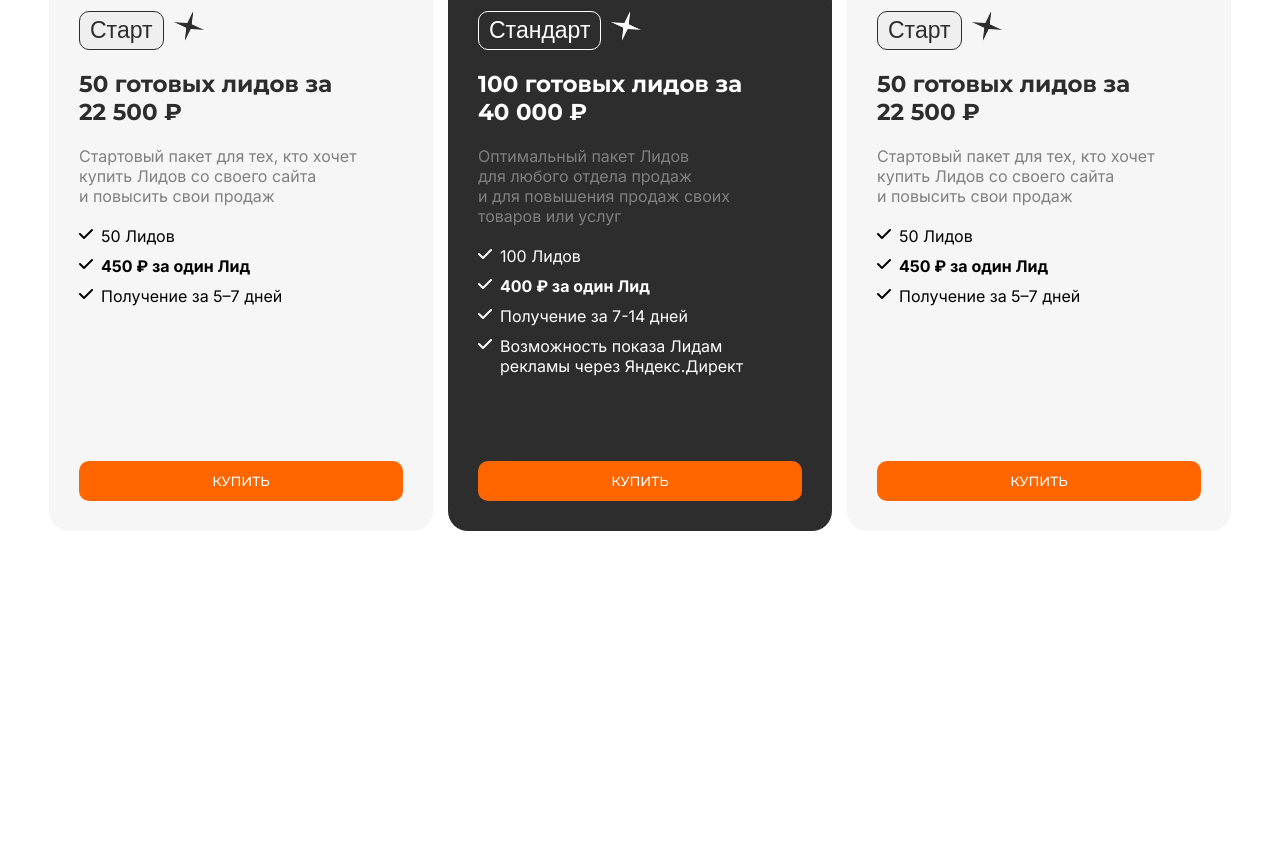
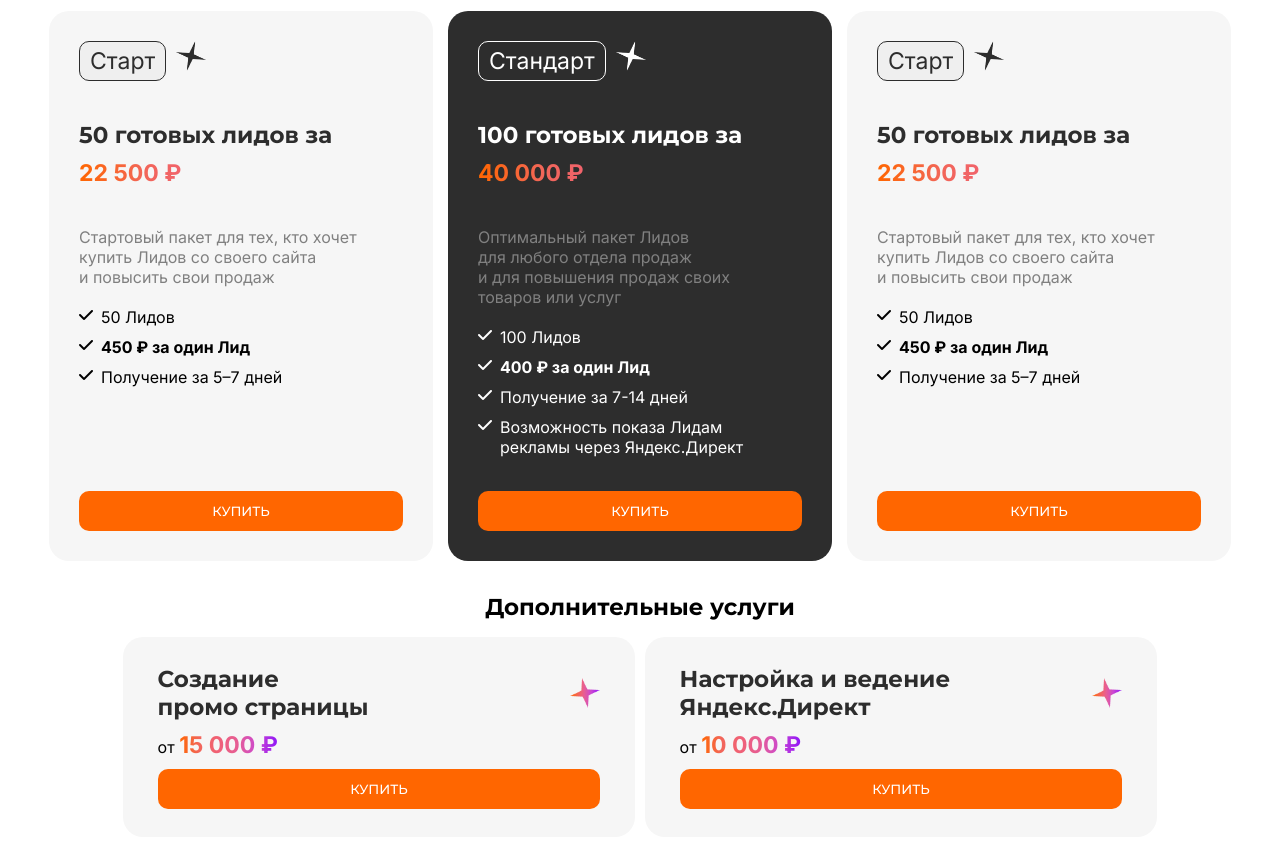
Before and after one commit to fek1ss/leadconveer-layout, a plain HTML site: page index.html in a window 1280 px wide. Shown: the part 1489-2336 px from the top of the page. Before the commit the page ends 2020 px from the top, so only its background shows below. Drawn offline with Linux system fonts and the light colour scheme; a web font is replaced by a local one.

Commit message:
feat: добавил additional section

```diff
--- a/index.html
+++ b/index.html
@@ -141,7 +141,8 @@
         <h3 class="secondary__title">Стоимость технологий <br>
         <span class="orange-title">«Лид Конвейер»</span></h3>
         <p class="prices__description">Оптимальные тарифы и цены на получение готовых Лидов и заявок <br>
-          с вашего сайта, без переплаты и абонентской платы</p>
+          с вашего сайта, без переплаты и абонентской платы
+        </p>
       </div>
       <div class="prices__cards">
 
@@ -153,7 +154,7 @@
             </div>
 
             <h3 class="prices__title">50 готовых лидов за
-              <br> <span class="orange-title">22 500 ₽</span>
+              <br> <span class="gradient-text">22 500 ₽</span>
             </h3>
 
             <p class="prices__text">
@@ -187,7 +188,7 @@
             </div>
 
             <h3 class="prices__title white-text">100 готовых лидов за
-              <br> <span class="orange-title">40 000 ₽</span>
+              <br> <span class="gradient-text">40 000 ₽</span>
             </h3>
 
             <p class="prices__text">
@@ -227,7 +228,7 @@
             </div>
 
             <h3 class="prices__title">50 готовых лидов за
-              <br> <span class="orange-title">22 500 ₽</span>
+              <br> <span class="gradient-text">22 500 ₽</span>
             </h3>
 
             <p class="prices__text">
@@ -253,6 +254,37 @@
           </div>
             <button class="prices__btn_buy">КУПИТЬ</button>
         </div>
+      </div>
+    </section>
+    <section class="additional_services">
+      <h1 class="secondary__title">Дополнительные услуги</h1>
+      <div class="additional__cards">
+
+        <div class="additional__card">
+          <div class="additional__inner">
+            <div class="additional__wrapper">
+              <h3 class="additional__title">Создание <br>
+                промо страницы
+              </h3>
+              <img class="icon" src="assets/Star14.png" alt="image star">
+            </div>
+            <p>от <span class="gradient-text">15 000 ₽</span></p>
+            <button class="prices__btn_buy">КУПИТЬ</button>
+          </div>
+        </div>
+
+        <div class="additional__card">
+          <div class="additional__inner">
+            <div class="additional__wrapper">
+              <h3 class="additional__title">Настройка и ведение  <br>
+                Яндекс.Директ
+              </h3>
+              <img class="icon" src="assets/Star14.png" alt="image star">
+            </div>
+            <p>от <span class="gradient-text">10 000 ₽</span></p>
+            <button class="prices__btn_buy">КУПИТЬ</button>
+          </div>
+        </div>
 
       </div>
     </section>
--- a/styles.css
+++ b/styles.css
@@ -5,6 +5,7 @@
   margin: 0;
   box-sizing: border-box;
   list-style-type: none;
+  font-family: var(--font-text);
   --font-title: "Montserrat", sans-serif;
   --font-text: "Inter", sans-serif;
   --ligth-grey: rgba(246, 246, 246, 1);
@@ -70,9 +71,15 @@ header {
 }
 
 .item-list {
+  cursor: pointer;
   margin-right: 15px;
   color: var(--color-white);
   font-family: var(--font-text);
+}
+
+.item-list:hover {
+  color: var(--orange-juice);
+  transition: 0.4s;
 }
 
 .links {
@@ -242,7 +249,11 @@ a {
 }
 
 .orange-title {
-  color: linear-gradient(
+  color: var(--orange-juice);
+}
+
+.gradient-text {
+  background: linear-gradient(
         to right,
         rgba(255, 102, 0, 1),
         rgba(242, 102, 89, 1),
@@ -251,8 +262,14 @@ a {
         rgba(202, 70, 210, 1),
         rgba(141, 19, 249, 1)
       );
-
-  text-align: center;
+      -webkit-background-clip: text;
+      -webkit-text-fill-color: transparent;
+      background-clip: text;
+      color: transparent;
+    font-weight: 700;
+    font-style: bold;
+    font-size: 23px;
+    font-family: var(--font-text);
 }
 
 .advantages__wrapper {
@@ -266,8 +283,8 @@ a {
 
 .advantages__item {
   background-color: var(--ligth-grey);
-  max-width: 650px;
-  max-height: 380px;
+  max-width: 880px;
+  max-height: 349px;
   width: 100%;
   border-radius: 30px;
   display: flex;
@@ -329,11 +346,15 @@ a {
 }
 
 .prices__title {
+  display: flex;
+  flex-direction: column;
+  gap: 10px;
   color: var(--dark-grey);
   font-family: var(--font-title);
   font-weight: 700;
   font-style: bold;
   font-size: 23px;
+  margin: 20px 0;
 }
 
 .prices__description {
@@ -434,6 +455,62 @@ a {
 
 .white-text {
   color: var(--color-white);
+}
+
+/* additional__card  */
+
+.additional_services {
+  display: flex;
+  flex-direction: column;
+  gap: 1rem;
+  width: 100%;
+  margin: 2rem 0;
+}
+
+.additional__cards {
+  display: flex;
+  justify-content: center;
+  gap: 10px;
+}
+
+.additional__card {
+  display: flex;
+  align-items: center;
+  justify-content: center;
+  max-width: 730px;
+  min-height: 200px;
+  width: 40vw;
+  background-color: var(--ligth-grey);
+  border-radius: 20px;
+  padding: 10px;
+}
+
+.additional__inner {
+  width: 90%;
+  display: flex;
+  flex-direction: column;
+  gap: 10px;
+}
+
+.additional__wrapper {
+  display: flex;
+  justify-content: space-between;
+  align-items: center;
+  gap: 10px;
+  width: 100%;
+}
+
+.additional__wrapper img {
+  width: 30px;
+  height: 30px;
+}
+
+.additional__title {
+  color: var(--dark-grey);
+  font-family: var(--font-title);
+  font-weight: 700;
+  font-style: bold;
+  font-size: 23px;
 }
 
 
@@ -577,7 +654,16 @@ a {
     width: 80%;
   }
 
+  .additional__cards {
+    flex-direction: column;
+    align-items: center;
+    flex-wrap: wrap;
+  }
 
+  .additional__card {
+    width: 70%;
+    height: 250px;
+  }
 }
 
 
```
Also changed, not shown: assets/Star14.png (added). Lines whose indentation alone changed are shown as unchanged.
